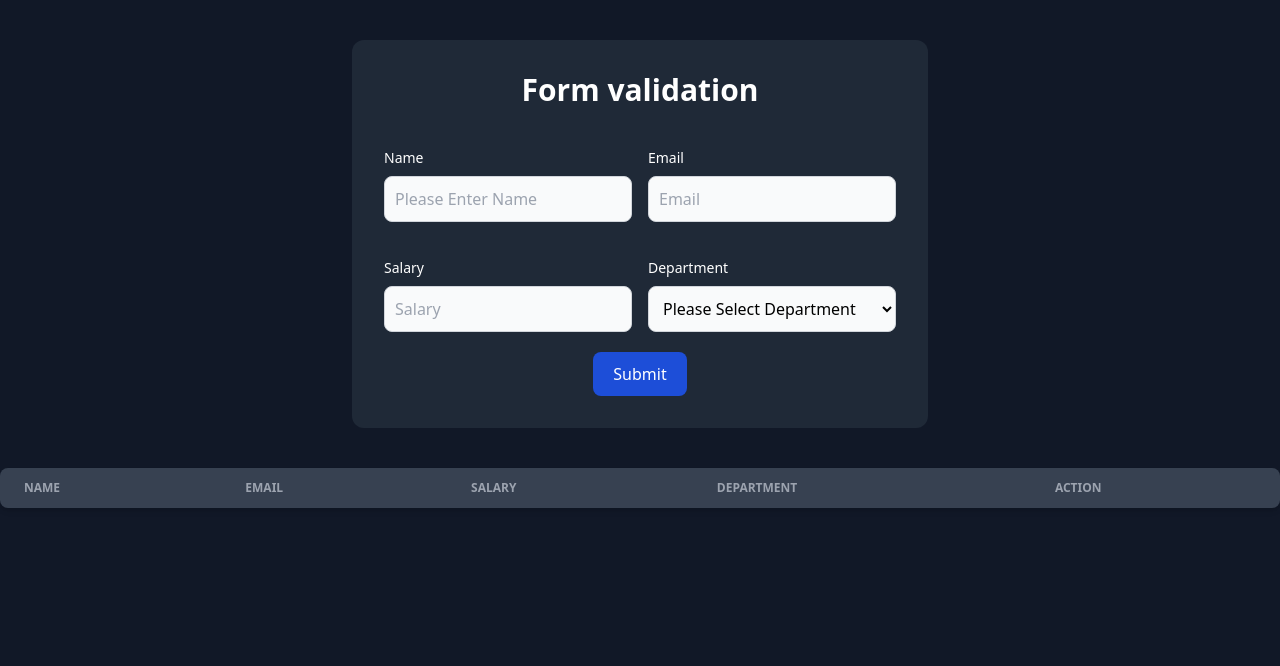
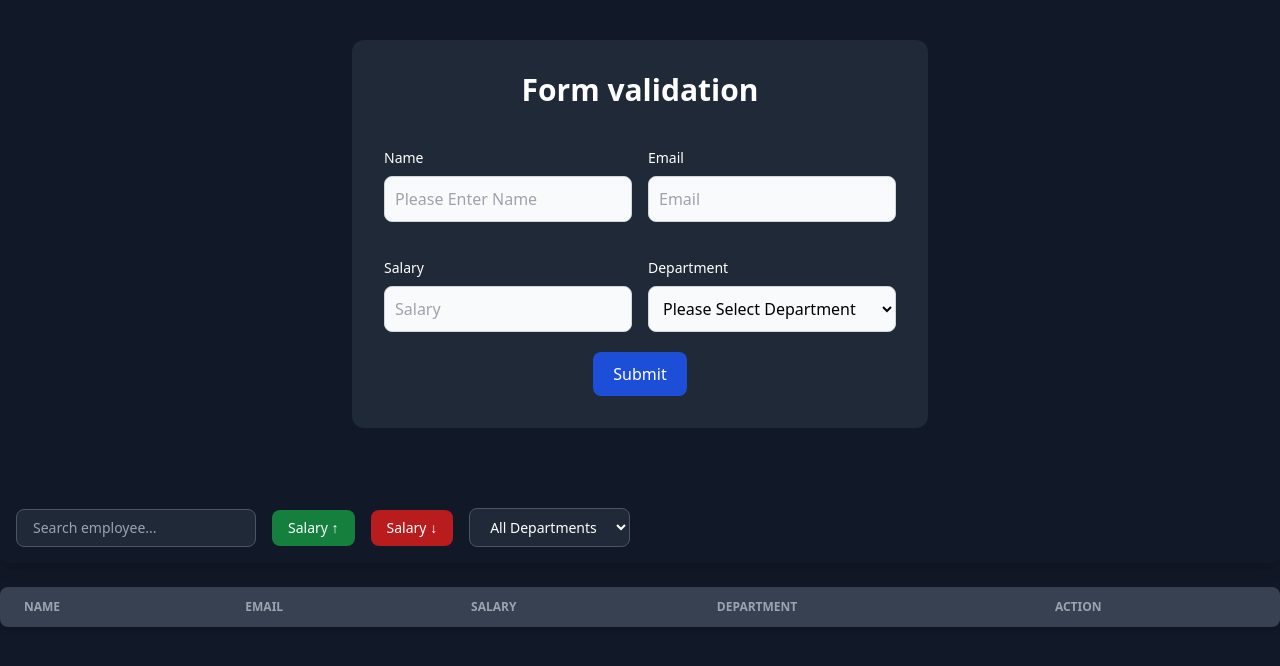
Before and after one commit to deliwalayash/Employee-management-local-storage, a React (Vite) app: page / in a window 1280 px wide. Shown: the top 666 px of the page. Built offline with nearby package versions, Linux system fonts and the light colour scheme.

Commit message:
seacr sorting and filtering operation done

```diff
--- a/src/App.jsx
+++ b/src/App.jsx
@@ -5,11 +5,46 @@ import './App.css'
 import Displaytable from './components/Displaytable'
 import { toast,ToastContainer } from 'react-toastify'
 import Swal from "sweetalert2";
+import Controls from './components/Controls'
 
 
 function App() {
   const [employee,setEmployee]=useState(JSON.parse(localStorage.getItem("employee") )|| [])
   const [editemp,seteditemp]=useState(null)
+  const [search,setSearch]=useState("")
+  const [sortOrder,setSortorder]=useState("")
+  const [searchDepartment,setSearchDepartment]=useState("")
+
+
+
+    const foundEmployee=employee.filter((curEle)=>{
+        return curEle.name.toLowerCase().includes(search.toLowerCase())
+    })
+
+    let finalEmloyess=[...foundEmployee]
+
+    if(sortOrder == "asc"){
+      finalEmloyess.sort((a,b)=>{return b.salary-a.salary})
+    }
+    else if(sortOrder == "des"){
+        finalEmloyess.sort((a,b)=>{return a.salary -b.salary})
+    }
+
+   if(searchDepartment !== ""){
+     finalEmloyess=finalEmloyess.filter((curEle)=>{
+        return curEle.department == searchDepartment
+    })
+   }
+
+   if (searchDepartment !== "" && finalEmloyess.length === 0) {
+  Swal.fire("Oops!", "No members found in this department", "info");
+}
+
+
+
+
+
+
 
   const deleteemployee = (id) => {
 
@@ -37,15 +72,7 @@ function App() {
 };
 
 
-  // const deleteemployee=(id)=>{
-  //   const updateemployess=employee.filter((curEle)=>{
-  //     return curEle.id !== id
-  //   })
 
-  //   setEmployee(updateemployess)
-  //    toast.error("Data Deleted Successfully");
-
-  // }
    const editemployee = (id)=>{
     const findemp= employee.find((curEle)=>{
       return curEle.id == id
@@ -66,8 +93,11 @@ function App() {
   },[employee])
   return (
     <>
+
+
   <Form2 setEmployee={setEmployee} editemp={editemp} seteditemp={seteditemp} updataEmployee={updataEmployee}></Form2>
-    <Displaytable employee={employee} deleteemployee={deleteemployee} editemployee={editemployee}></Displaytable>
+  <Controls setSearch={setSearch} setSortorder={setSortorder} setSearchDepartment={setSearchDepartment}></Controls>
+    <Displaytable employee={finalEmloyess} deleteemployee={deleteemployee} editemployee={editemployee} ></Displaytable>
       <ToastContainer position="top-right" />
     </>
   )
--- /dev/null
+++ b/src/components/Controls.jsx
@@ -0,0 +1,56 @@
+import React from 'react'
+
+const Controls = ({setSearch,setSortorder,setSearchDepartment}) => {
+  return (
+    <>
+<div className="container mx-auto my-6 ">
+  <div className="flex flex-wrap items-center gap-4 bg-gray-900 p-4 rounded-lg shadow-lg">
+
+    {/* Search */}
+    <input
+      type="text"
+      placeholder="Search employee..."
+      className="w-60 bg-gray-800 border border-gray-600 text-white text-sm rounded-lg px-4 py-2 focus:ring-blue-500 focus:border-blue-500"
+      name='search'
+        onChange={(e)=>{setSearch(e.target.value)}}
+    />
+
+
+    {/* Sort Asc */}
+    <button
+      type="button"
+      className="text-white bg-green-700 hover:bg-green-800 px-4 py-2 rounded-lg text-sm"
+    onClick={()=>{setSortorder("asc")}}>
+      Salary ↑
+    </button>
+
+    {/* Sort Desc */}
+    <button
+      type="button"
+      className="text-white bg-red-700 hover:bg-red-800 px-4 py-2 rounded-lg text-sm"
+       onClick={()=>{setSortorder("des")}}
+    >
+      Salary ↓
+    </button>
+
+    {/* Department Filter */}
+    <select
+      className="bg-gray-800 border border-gray-600 text-white text-sm px-4 py-2 rounded-lg"
+      name="department"
+      onChange={(e)=>{setSearchDepartment(e.target.value)}}
+    >
+      <option value="">All Departments</option>
+      <option value="IT">IT</option>
+      <option value="Finance">Finance</option>
+      <option value="Marketing">Marketing</option>
+      <option value="HR">HR</option>
+    </select>
+
+  </div>
+</div>
+
+    </>
+  )
+}
+
+export default Controls
--- a/src/components/Displaytable.jsx
+++ b/src/components/Displaytable.jsx
@@ -1,6 +1,6 @@
 import React from 'react'
 
-const Displaytable = ({employee,deleteemployee,editemployee}) => {
+const Displaytable = ({employee,deleteemployee,editemployee,foundEmployee}) => {
   return (
     <div className=''>
 
```
